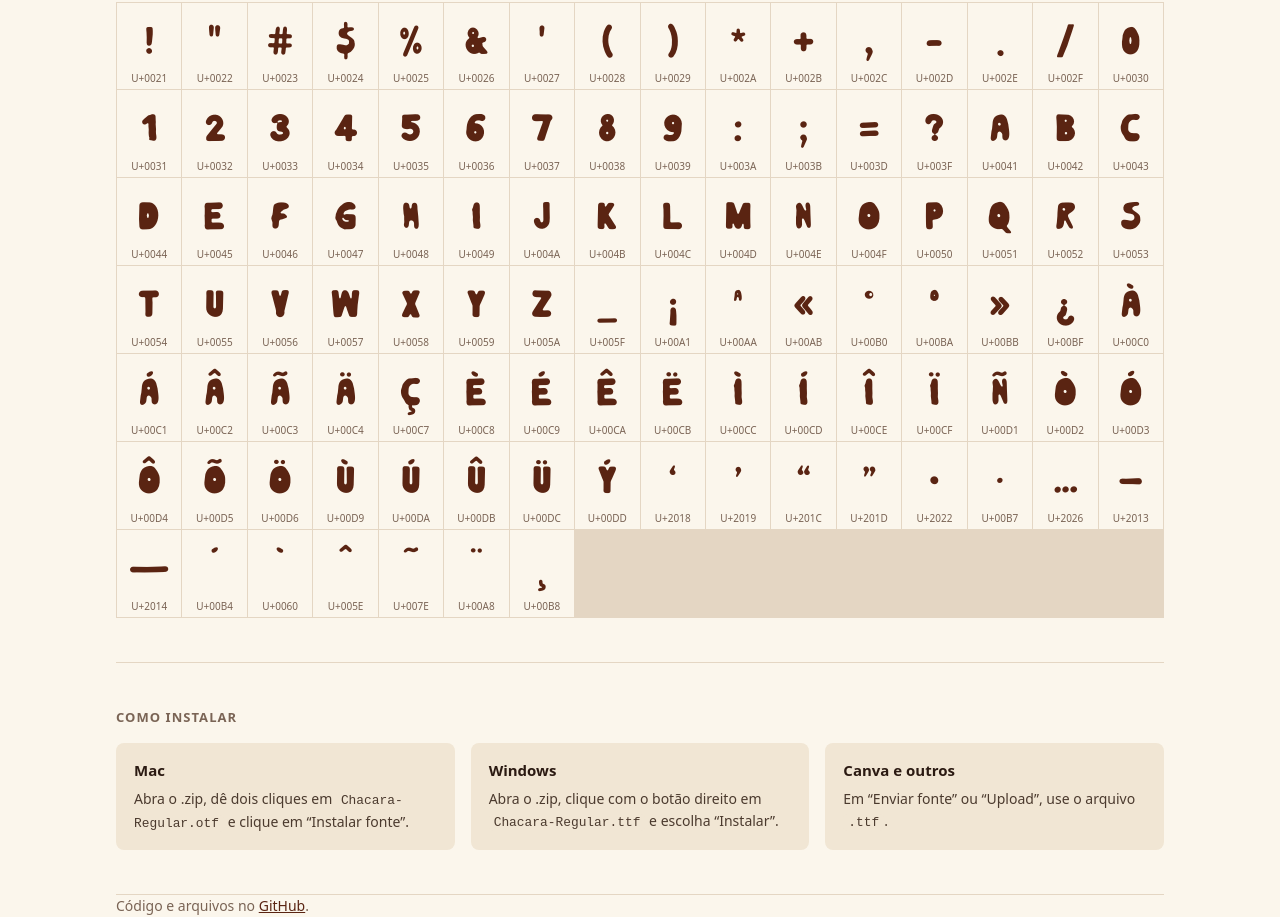
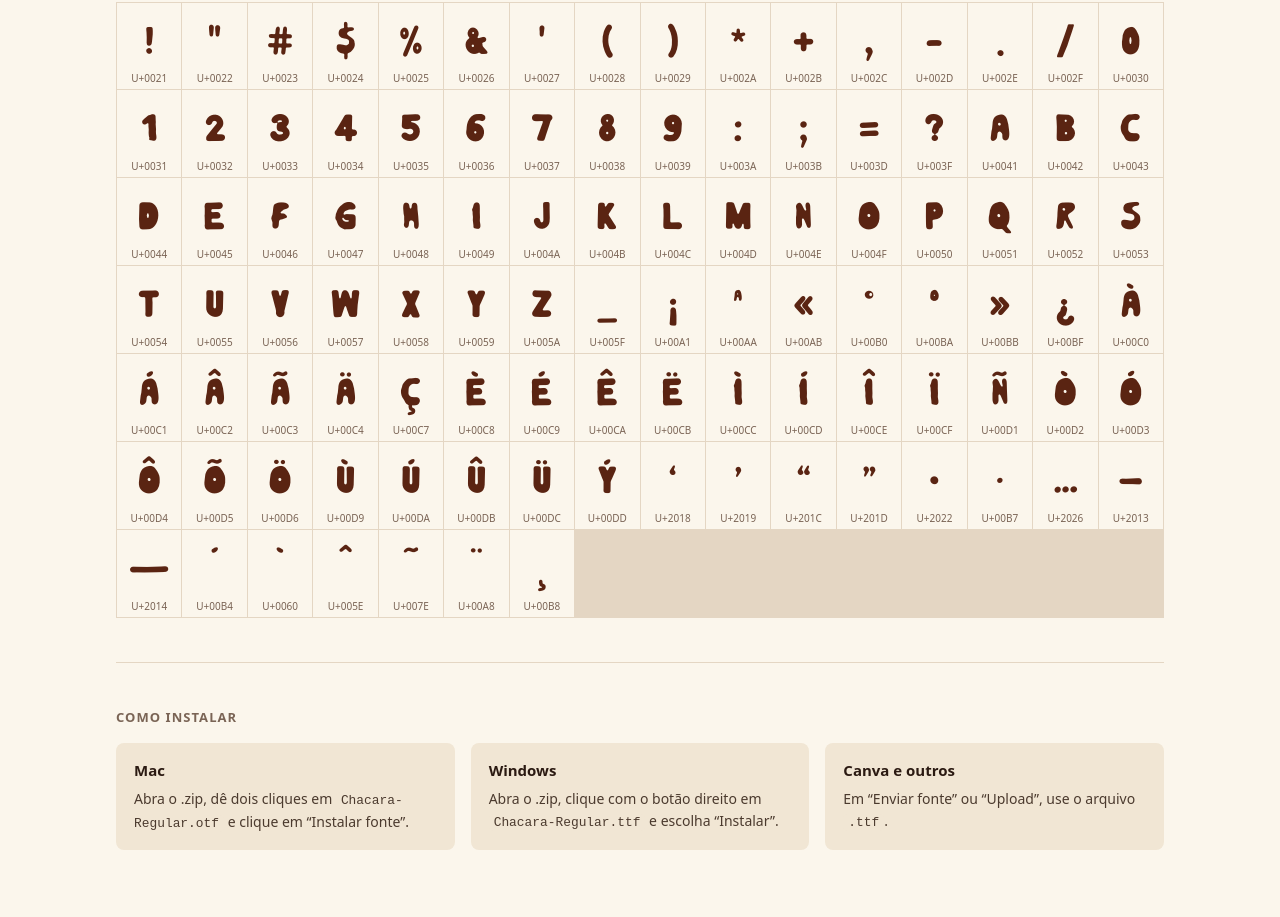
Before and after one commit to joaovitormiguel/fonte-chacara, a plain HTML site: page index.html in a window 1280 px wide. Shown: the part 2213-3130 px from the top of the page. Drawn offline with Linux system fonts and the light colour scheme.

Commit message:
Remove rodapé com link do GitHub
Co-Authored-By: Claude Opus 5.5 <noreply@anthropic.com>

```diff
--- a/index.html
+++ b/index.html
@@ -72,7 +72,7 @@
   .install h3 { margin: 0 0 6px; font-size: 15px; }
   .install p { margin: 0; font-size: 14px; color: #4b3a2e; }
 
-  footer { padding: 28px 0 48px; color: var(--muted); font-size: 14px; }
+  main section:last-child { border-bottom: 0; padding-bottom: 64px; }
   code { background: var(--chip); padding: 1px 5px; border-radius: 4px; font-size: .92em; }
 
   @media (max-width: 760px) {
@@ -148,10 +148,6 @@
     </section>
   </main>
 
-  <footer class="wrap">
-    Código e arquivos no <a href="https://github.com/joaovitormiguel/fonte-chacara">GitHub</a>.
-  </footer>
-
 <script>
   const tester = document.getElementById('tester');
   document.getElementById('size').addEventListener('input', e => tester.style.fontSize = e.target.value + 'px');
```
